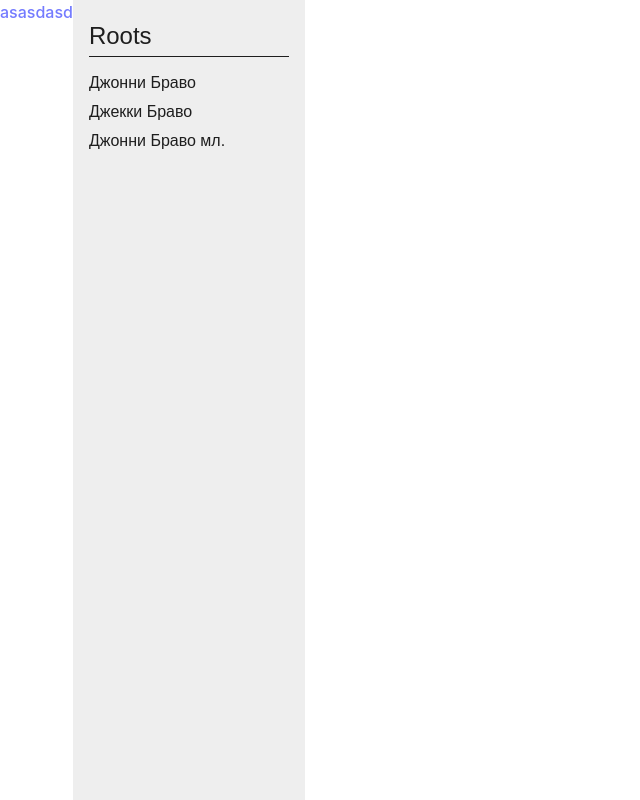
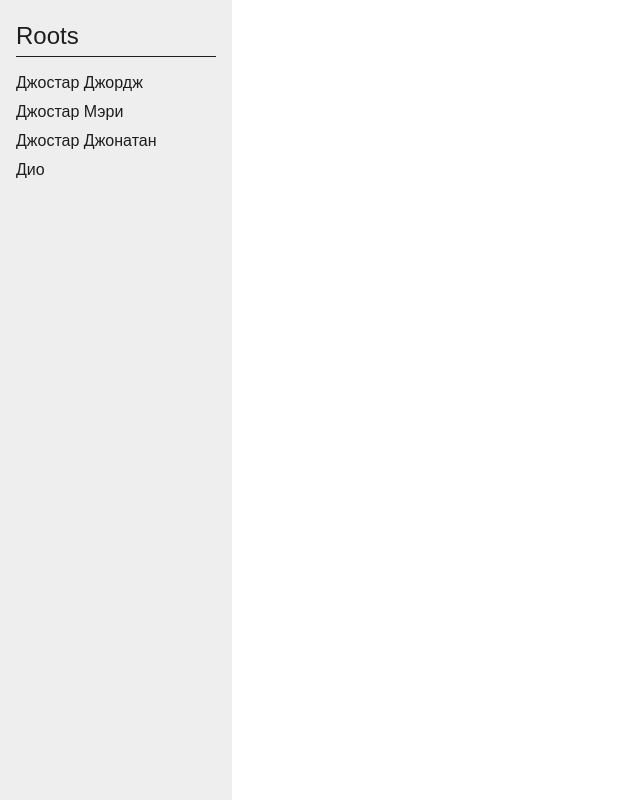
Before and after one commit to JustSimon01/roots-app, a React (Vite) app: page /person/1 in a window 1280 px wide. Shown: the whole page, without its empty margins (0-640 px from the left). Built offline with nearby package versions, Linux system fonts and the light colour scheme.

Commit message:
динамический роутинг попапа

```diff
--- a/src/App.tsx
+++ b/src/App.tsx
@@ -19,26 +19,18 @@ function App() {
 
   return (
     <div className={styles.App}>
-      <Link to="/person/id" state={{ background: location }} className={`${styles.ingredient}`}>
-        asasdasd
-      </Link>
-      <SideMenu header={'Roots'} />
+      <SideMenu header={'Roots'} persons={bd} />
       <Routes location={background || location}>
         <Route path="/" element={<MainPage />} />
-        <Route path="/person/id" element={<PersonPage />} />
+        <Route path="/person/id" element={<PersonPage person={bd[0]} />} />
       </Routes>
       {background && (
         <Routes>
           <Route
-            path="/person/id"
+            path="/person/:id"
             element={
               <Modal handleClose={closePopup}>
-                <PersonInfo
-                  photo="https://www.cartonionline.com/tv/boing/Gennaio/Johnny_Bravo_Pointing_3.jpg"
-                  name="Джонни Браво"
-                  dateOfBirth="01 апреля 1970 г."
-                  about="Харизматичный мультяшный герой с мускулистым телом, ослепительной улыбкой и известным харканием. Он всегда в центре внимания, уверен в своей привлекательности и стремится покорять сердца девушек. Несмотря на свою самоуверенность, Джонни также имеет доброе сердце и помогает тем, кто в беде. Его приключения всегда наполнены стилем, юмором и весельем, оставляя яркий след в сердцах и улыбках людей, с которыми он встречается."
-                />
+                <PersonInfo />
               </Modal>
             }
           />
--- a/src/components/PersonInfo/PersonInfo.tsx
+++ b/src/components/PersonInfo/PersonInfo.tsx
@@ -1,23 +1,33 @@
 import { FunctionComponent } from 'react';
 import styles from './PersonInfo.module.css';
+import { useParams } from 'react-router-dom';
+import db from '../../temp/bd.json';
 
-interface PersonInfoProps {
-  name: string | 'Имя Фамилия Отчество';
-  dateOfBirth: string;
-  about: string;
-  photo: string;
-}
+// interface IPerson {
+//   person: {
+//     name: string;
+//     dateOfBirth: string;
+//     about: string;
+//     photo: string;
+//   };
+// }
 
-const PersonInfo: FunctionComponent<PersonInfoProps> = ({ name, dateOfBirth, about, photo }) => {
+const PersonInfo: FunctionComponent = () => {
+  const { id } = useParams();
+  const person = db.find((item) => item._id === id);
   return (
-    <div className={styles.PersonInfoBlock}>
-      <img className={styles.photo} src={photo} alt="Фотография [Имя Фамилия]" />
-      <h2 className={styles.title}>{name}</h2>
-      <p className={styles.subtitle}>{dateOfBirth}</p>
-      <p className={styles.paragraph}>{about}</p>
-      <h2 className={styles.title}>Фотографии</h2>
-      <div className={styles.album}></div>
-    </div>
+    <>
+      {person && (
+        <div className={styles.PersonInfoBlock}>
+          <img className={styles.photo} src={person.photo} alt="Фотография [Имя Фамилия]" />
+          <h2 className={styles.title}>{person.name}</h2>
+          <p className={styles.subtitle}>{person.dateOfBirth}</p>
+          <p className={styles.paragraph}>{person.about}</p>
+          <h2 className={styles.title}>Фотографии</h2>
+          <div className={styles.album}></div>
+        </div>
+      )}
+    </>
   );
 };
 
--- a/src/components/SideMenu/SideMenu.tsx
+++ b/src/components/SideMenu/SideMenu.tsx
@@ -1,20 +1,20 @@
 import styles from './SideMenu.module.css';
 import { FC } from 'react';
 import SideMenuElement from './SideMenuElement/SideMenuElement';
+import { IPerson } from '../../utils/inerfaces';
 
-type TSideMenu = {
+interface ISideMenu {
   header?: string;
-};
+  persons: Array<IPerson>;
+}
 
-const SideMenu: FC<TSideMenu> = ({ header }) => {
+const SideMenu: FC<ISideMenu> = ({ header, persons }) => {
   return (
     <>
       <div className={styles.sideMenu}>
         <h1 className={styles.header}>{header || ''}</h1>
         <ul className={styles.list}>
-          <SideMenuElement name={'Джонни Браво'} />
-          <SideMenuElement name={'Джекки Браво'} />
-          <SideMenuElement name={'Джонни Браво мл.'} />
+          {persons && persons.map((person) => <SideMenuElement person={person} key={person._id} />)}
         </ul>
       </div>
     </>
--- a/src/components/SideMenu/SideMenuElement/SideMenuElement.tsx
+++ b/src/components/SideMenu/SideMenuElement/SideMenuElement.tsx
@@ -1,12 +1,16 @@
 import { FunctionComponent } from 'react';
 import styles from './SideMenuElement.module.css';
+import { Link, useLocation } from 'react-router-dom';
+import { IPerson } from '../../../utils/inerfaces';
 
-interface ISideMenuElement {
-  name: string;
-}
+const SideMenuElement: FunctionComponent<{ person: IPerson }> = ({ person }) => {
+  const location = useLocation();
 
-const SideMenuElement: FunctionComponent<ISideMenuElement> = ({ name }) => {
-  return <li className={styles.text}>{name}</li>;
+  return (
+    <Link to={`/person/${person._id}`} state={{ background: location }}>
+      <li className={styles.text}>{person.name}</li>
+    </Link>
+  );
 };
 
 export default SideMenuElement;
--- a/src/components/Сard/Card.tsx
+++ b/src/components/Сard/Card.tsx
@@ -1,17 +1,23 @@
 import { FunctionComponent } from 'react';
 import styles from './Card.module.css';
+import { Link, useLocation } from 'react-router-dom';
 
 interface CardProps {
-  readonly img: string;
+  _id: string;
+  photo: string;
   name?: string;
 }
 
-const Card: FunctionComponent<CardProps> = ({ img, name }) => {
+const Card: FunctionComponent<CardProps> = ({ photo, name, _id }) => {
+  const location = useLocation();
+
   return (
-    <div className={styles.card}>
-      <img className={styles.img} src={img} />
-      <h3 className={styles.name}>{name}</h3>
-    </div>
+    <Link to={`/person/${_id}`} state={{ background: location }}>
+      <div className={styles.card}>
+        <img className={styles.img} src={photo} />
+        <h3 className={styles.name}>{name}</h3>
+      </div>
+    </Link>
   );
 };
 
--- a/src/pages/mainPage/MainPage.tsx
+++ b/src/pages/mainPage/MainPage.tsx
@@ -1,10 +1,13 @@
 import { FunctionComponent } from 'react';
 import Card from '../../components/Сard/Card';
+import bd from '../../temp/bd.json';
+
+const person = bd[0];
 
 const MainPage: FunctionComponent = () => {
   return (
     <div className="main-block">
-      <Card img={'https://www.cartonionline.com/tv/boing/Gennaio/Johnny_Bravo_Pointing_3.jpg'} name={'Джонни Браво'} />
+      <Card photo={person.photo} name={person.name} key={person._id} _id={person._id} />
     </div>
   );
 };
--- a/src/pages/personPage/PersonPage.tsx
+++ b/src/pages/personPage/PersonPage.tsx
@@ -2,15 +2,20 @@ import { FunctionComponent } from 'react';
 import styles from './PersonPage.module.css';
 import PersonInfo from '../../components/PersonInfo/PersonInfo';
 
-const PersonPage: FunctionComponent = () => {
+interface IPersonPage {
+  person: {
+    _id: string;
+    name: string;
+    photo: string;
+    dateOfBirth: string;
+    about: string;
+  };
+}
+
+const PersonPage: FunctionComponent<IPersonPage> = ({ person }) => {
   return (
     <div className={styles.personPage}>
-      <PersonInfo
-        photo="https://www.cartonionline.com/tv/boing/Gennaio/Johnny_Bravo_Pointing_3.jpg"
-        name="Джонни Браво"
-        dateOfBirth="01 апреля 1970 г."
-        about="Харизматичный мультяшный герой с мускулистым телом, ослепительной улыбкой и известным харканием. Он всегда в центре внимания, уверен в своей привлекательности и стремится покорять сердца девушек. Несмотря на свою самоуверенность, Джонни также имеет доброе сердце и помогает тем, кто в беде. Его приключения всегда наполнены стилем, юмором и весельем, оставляя яркий след в сердцах и улыбках людей, с которыми он встречается."
-      />
+      <PersonInfo />
     </div>
   );
 };
--- a/src/temp/bd.json
+++ b/src/temp/bd.json
@@ -1,21 +1,21 @@
 [
   {
     "_id": "1",
-    "name": "Джордж Джостар",
+    "name": "Джостар Джордж",
     "photo": "https://static.jojowiki.com/images/thumb/8/8d/latest/20210905151625/George_Infobox_Anime.png/400px-George_Infobox_Anime.png",
     "dateOfBirth": "01 апреля 1840 г.",
     "about": "Джордж Джостар — глава семьи Джостаров и отец Джонатана Джостара. Он известен своей честностью, добротой и преданностью своим близким. Джордж всегда стремился к справедливости и мирному сосуществованию с другими людьми."
   },
   {
     "_id": "2",
-    "name": "Мэри Джостар",
+    "name": "Джостар Мэри",
     "photo": "https://static.jojowiki.com/images/thumb/c/ca/latest/20221115210024/Mary_Joestar_Infobox_Manga.png/400px-Mary_Joestar_Infobox_Manga.png",
     "dateOfBirth": "01 апреля 1840 г.",
     "about": "Мэри Джостар — жена Джорджа Джостара и мать Джонатана Джостара. Она была прекрасной и заботливой женой, готовой поддержать свою семью в любых ситуациях. Мэри всегда ценила семейные ценности и делала все возможное, чтобы сделать жизнь своей семьи счастливой."
   },
   {
     "_id": "3",
-    "name": "Джонатан Джостар",
+    "name": "Джостар Джонатан",
     "photo": "https://static.jojowiki.com/images/thumb/b/bd/latest/20221006234855/Jonathan_Infobox_Manga.png/400px-Jonathan_Infobox_Manga.png",
     "dateOfBirth": "01 апреля 1840 г.",
     "about": "Джонатан Джостар — сын Джорджа и Мэри Джостар, старший член семьи Джостаров. Он вырос в благородной семье, получил превосходное образование и обладал великими моральными принципами. Джонатан был отважным и сильным воином, всегда готовым защищать своих близких и бороться за справедливость."
--- /dev/null
+++ b/src/utils/inerfaces.ts
@@ -0,0 +1,7 @@
+export interface IPerson {
+  _id: string;
+  name: string;
+  photo: string;
+  dateOfBirth: string;
+  about: string;
+}
```
